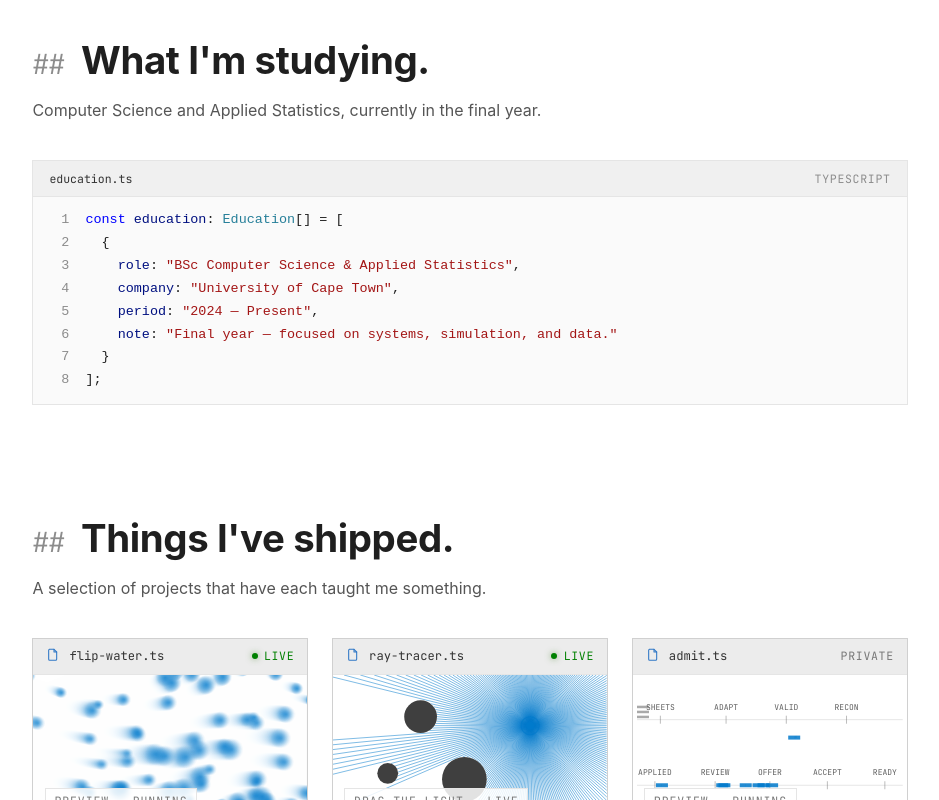
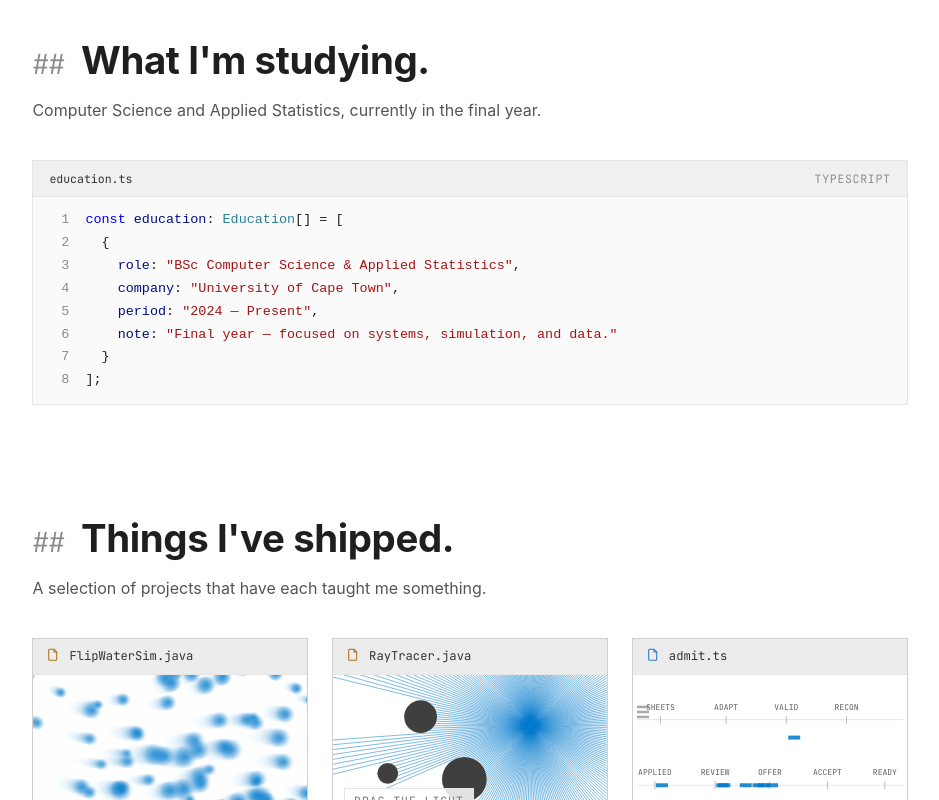
Before and after one commit to mmahlatji/mmahlatji.github.io, a React (Vite) app: page / in a window 1280 px wide. Shown: the part 2000-2800 px from the top of the page, without its empty margins (334-1273 px from the left). Built offline with nearby package versions, Linux system fonts and the light colour scheme.

Commit message:
Use Java file names and per-language file icon colors

```diff
--- a/src/components/ProjectCard.tsx
+++ b/src/components/ProjectCard.tsx
@@ -13,7 +13,7 @@ interface ProjectCardProps {
 }
 
 export default function ProjectCard({ project }: ProjectCardProps) {
-  const { slug, title, description, tags, link, demo, file } = project;
+  const { slug, title, description, tags, link, demo, file, kind } = project;
 
   return (
     <article
@@ -21,19 +21,9 @@ export default function ProjectCard({ project }: ProjectCardProps) {
       className="project"
     >
       <div className="project__head">
-        <span className="project__file mono">
+        <span className={`project__file project__file--${kind} mono`}>
           <FileIcon />
           {file}
-        </span>
-        <span className={`project__status mono${link ? '' : ' is-private'}`}>
-          {link ? (
-            <>
-              <span className="project__status-dot" aria-hidden="true" />
-              live
-            </>
-          ) : (
-            'private'
-          )}
         </span>
       </div>
 
@@ -47,9 +37,9 @@ export default function ProjectCard({ project }: ProjectCardProps) {
           {demo === 'sentiment' && <SentimentDemo />}
           {demo === 'server' && <HttpServerDemo />}
           {demo === 'bench' && <BenchDemo />}
-          <span className="project__preview-label mono">
-            {demo === 'rays' ? 'drag the light — live' : 'preview · running'}
-          </span>
+          {demo === 'rays' && (
+            <span className="project__preview-label mono">drag the light</span>
+          )}
         </div>
       )}
 
--- a/src/data/projects.ts
+++ b/src/data/projects.ts
@@ -22,8 +22,8 @@ export const projects: Project[] = [
     tags: ['Java', 'Swing', 'Fluid Sim', 'Physics'],
     link: 'https://github.com/mmahlatji/flip-water-simulator',
     demo: 'fluid',
-    file: 'flip-water.ts',
-    kind: 'ts',
+    file: 'FlipWaterSim.java',
+    kind: 'java',
   },
   {
     slug: 'ray-tracer',
@@ -33,8 +33,8 @@ export const projects: Project[] = [
     tags: ['Java', 'Swing', 'Ray Tracing', 'Graphics'],
     link: 'https://github.com/mmahlatji/2D-Raytracer',
     demo: 'rays',
-    file: 'ray-tracer.ts',
-    kind: 'ts',
+    file: 'RayTracer.java',
+    kind: 'java',
   },
   {
     slug: 'admit',
@@ -65,7 +65,7 @@ export const projects: Project[] = [
     tags: ['Java', 'HTTP', 'Sockets', 'Jackson', 'SLF4J'],
     link: 'https://github.com/mmahlatji/HTTP-Server',
     demo: 'server',
-    file: 'httpserver.java',
+    file: 'HttpServer.java',
     kind: 'java',
   },
   {
--- a/src/styles/ProjectCard.css
+++ b/src/styles/ProjectCard.css
@@ -30,27 +30,14 @@
 .project__file svg {
   color: #3178c6;
 }
-
-.project__status {
-  display: inline-flex;
-  align-items: center;
-  gap: 0.4rem;
-  font-size: 0.72rem;
-  letter-spacing: 0.06em;
-  text-transform: uppercase;
-  color: var(--tok-com);
+.project__file--java svg {
+  color: #b07219;
 }
-
-.project__status-dot {
-  width: 6px;
-  height: 6px;
-  border-radius: 50%;
-  background: var(--tok-com);
-  box-shadow: 0 0 6px rgba(106, 153, 85, 0.8);
+.project__file--py svg {
+  color: #3775a9;
 }
-
-.project__status.is-private {
-  color: var(--fg-4);
+.project__file--md svg {
+  color: #519aba;
 }
 
 .project__preview {
```
